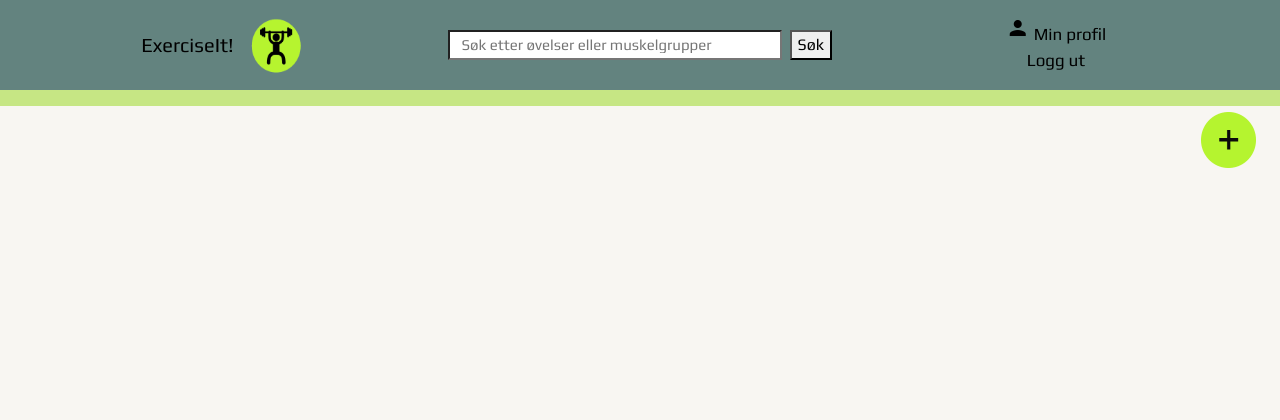
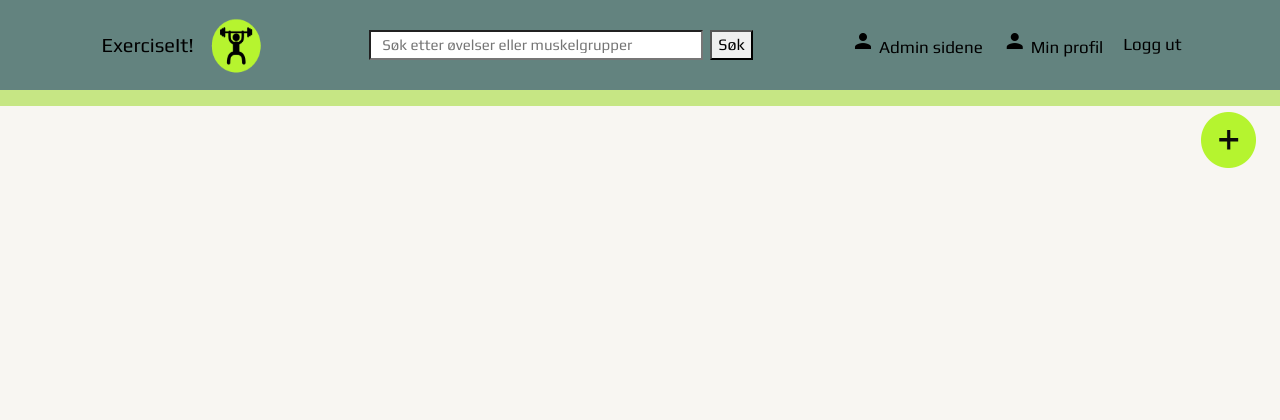
Before and after one commit to sigrunnu/programvareutviklingV2020, a Django app: page / in a window 1280 px wide. Shown: the top 420 px of the page. Run offline with Django 3.2, Linux system fonts and the light colour scheme; the visitor is signed in with stand-in values (Sample User, id 1); data that the repository does not hold is empty; some libraries are stand-ins or nearby versions.

Commit message:
Added link to admin pages for superusers when logged in

```diff
--- a/feed/static/feed/base.css
+++ b/feed/static/feed/base.css
@@ -114,7 +114,7 @@ input[type="search"] {
 #profileContainer {
     display: flex;
 
-    flex-direction: column;
+    flex-direction: row;
 
     justify-content: space-evenly;
 
@@ -129,6 +129,7 @@ input[type="search"] {
 
 #profileContainer a {
     color: black;
+    margin: 10px;
 }
 
 #profileContainer a:hover {
--- a/feed/templates/feed/base.html
+++ b/feed/templates/feed/base.html
@@ -64,6 +64,12 @@
 
             <div class="item" id="profileContainer">
                 {% if user.is_authenticated %}
+                    {% if user.is_superuser %}
+                    <a href="{% url 'admin:index' %}">
+                        <i class="material-icons">person</i>
+                        Admin sidene
+                    </a>
+                    {% endif %}
                     <a href="{% url 'profile' %}">
                         <i class="material-icons">person</i>
                         Min profil
```
